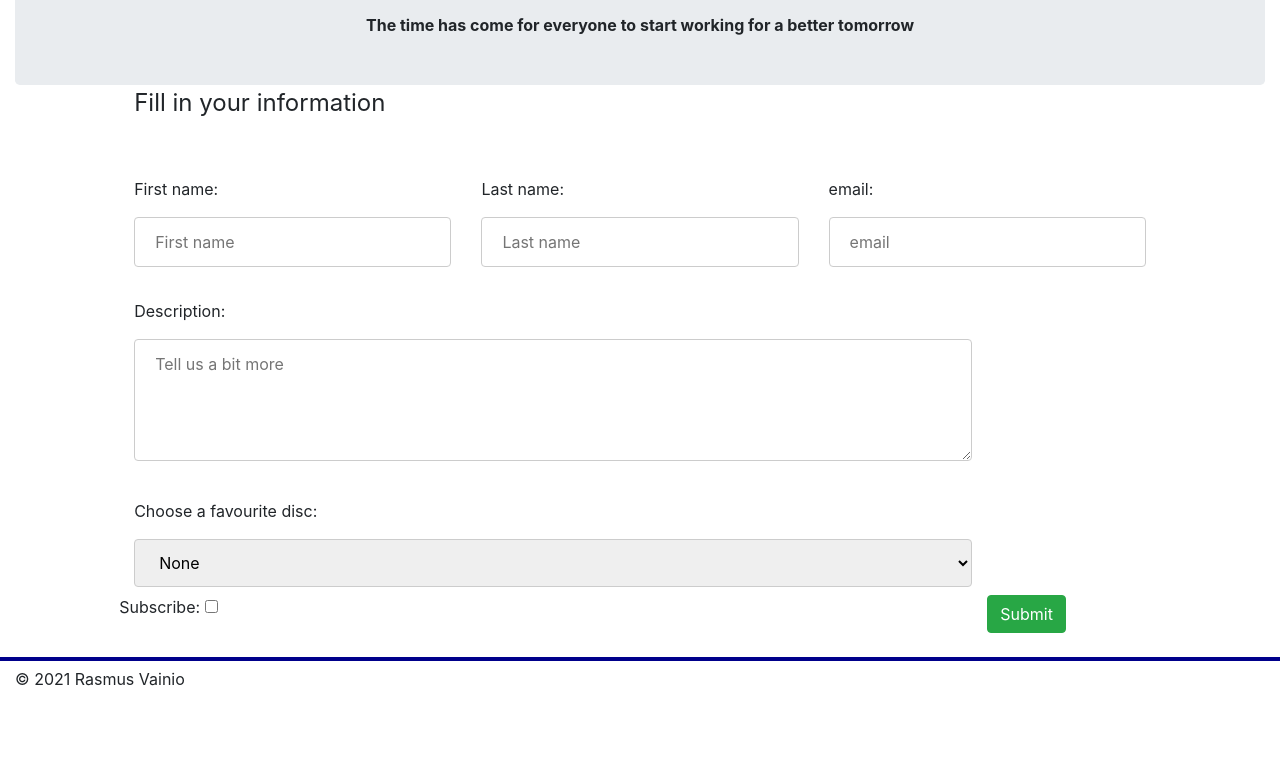
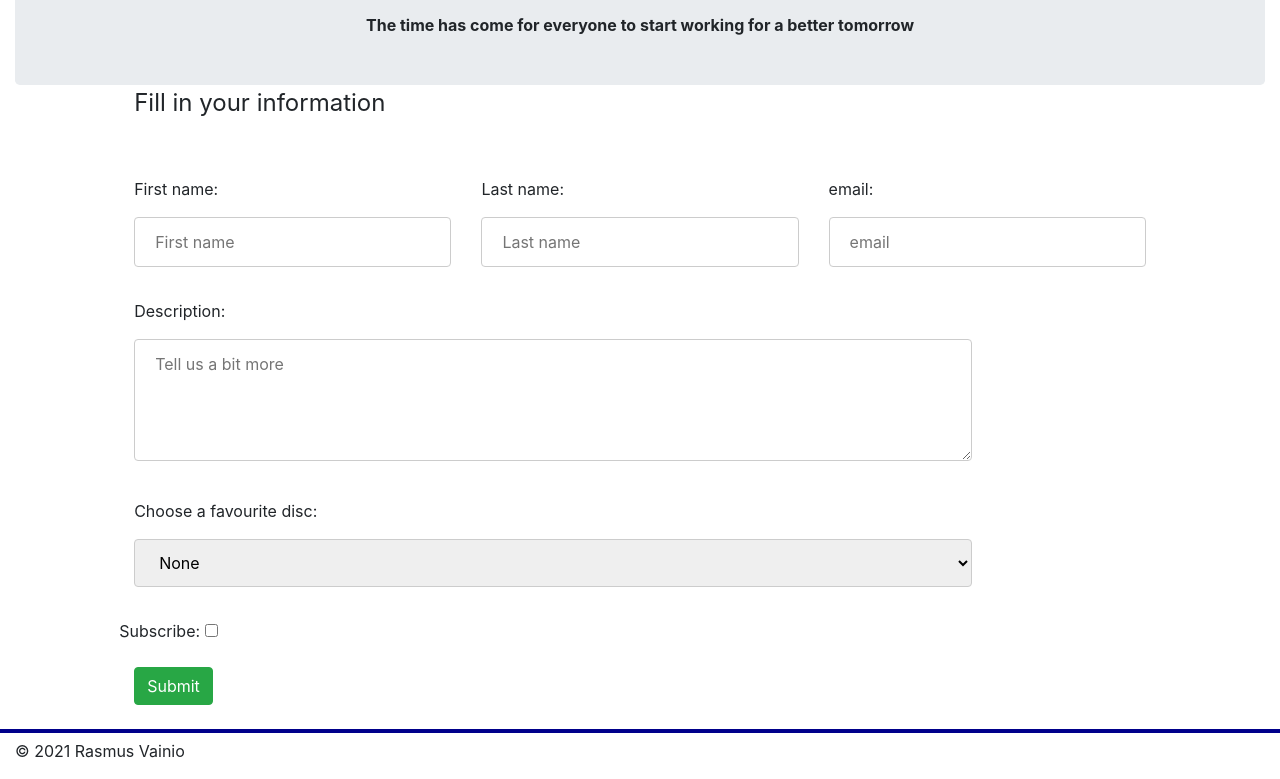
Before and after one commit to Razok1337/Razok1337.github.io, a plain HTML site: page contact.html in a window 1280 px wide. Shown: the part 191-970 px from the top of the page. Before the commit the page ends 898 px from the top, so only its background shows below. Drawn offline with nearby package versions, Linux system fonts and the light colour scheme.

Commit message:
Add files via upload

```diff
--- a/contact.html
+++ b/contact.html
@@ -80,15 +80,18 @@
  </div>
   <br>
   <br>
-
+  <br>
+  <br>
+  <br>
 
  <div class="col-md-10 nopaddingleft">
   <label for="subscription">Subscribe:</label>
   <input type="checkbox" id="subscription" name="subscription">
   </div>
+    <br>
 
   <br>
-
+<div class="col-md-10">
   <input type="button" class="btn btn-success" value="Submit">
 </div>
 </form>
```
